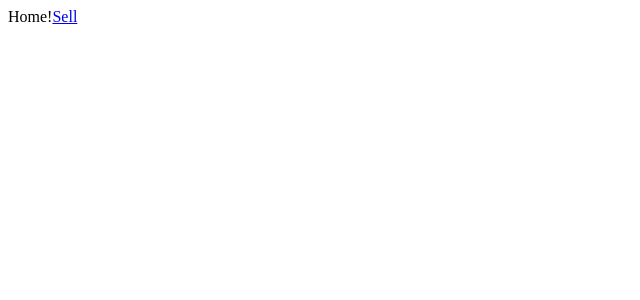
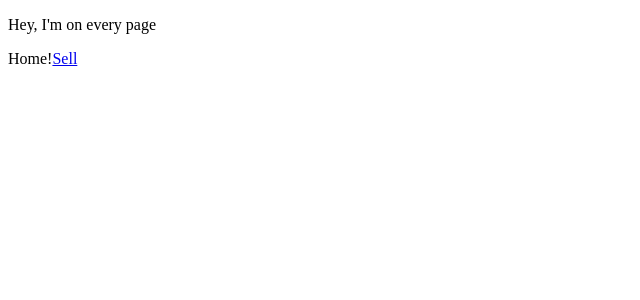
Before and after one commit to samrith-s/sick-fits, a Next.js app in the folder frontend/: page / in a window 1280 px wide. Shown: the top 300 px of the page, without its empty margins (0-640 px from the left). Built offline with nearby package versions, Linux system fonts and the light colour scheme.

Commit message:
Added custom app page

```diff
--- /dev/null
+++ b/frontend/pages/_app.js
@@ -0,0 +1,14 @@
+import App, { Container } from 'next/app';
+
+export default class SickFits extends App {
+  render() {
+    const { Component } = this.props;
+
+    return (
+      <Container>
+        <p>Hey, I'm on every page</p>
+        <Component />
+      </Container>
+    );
+  }
+}
```
